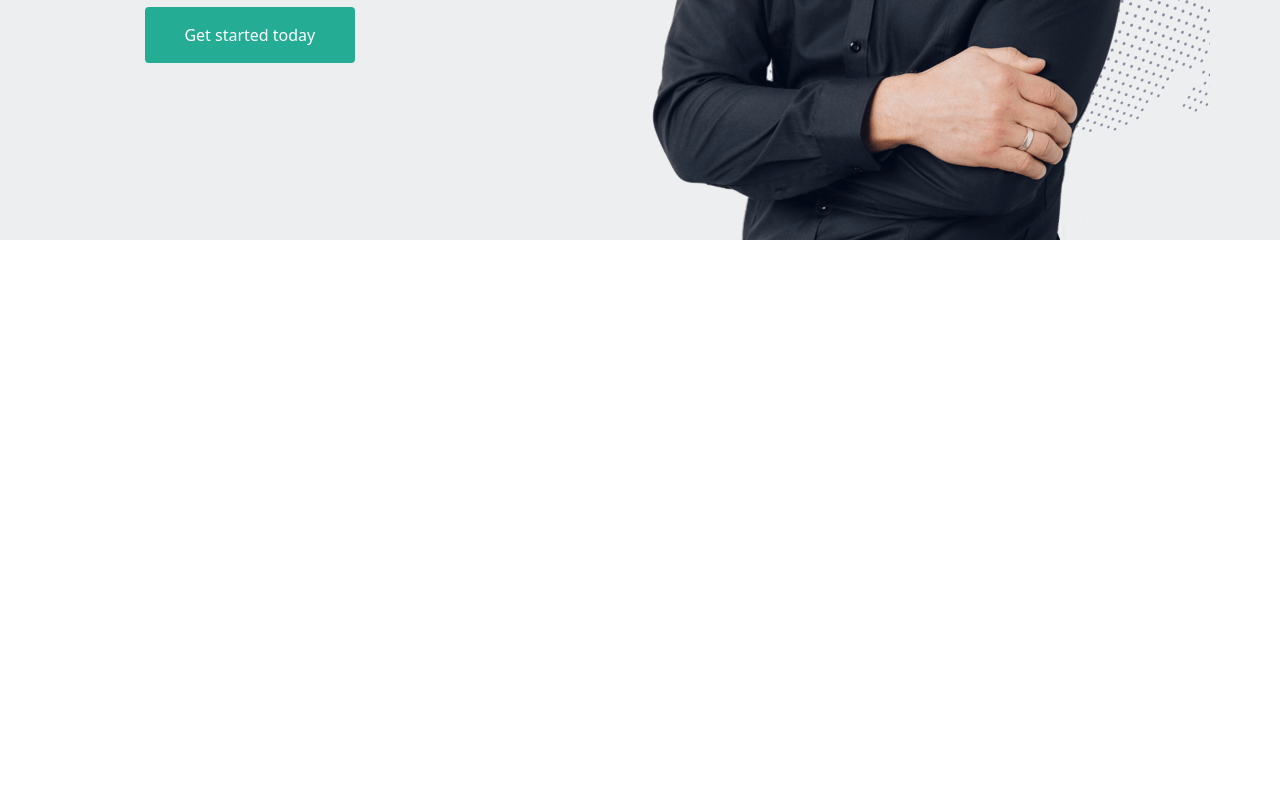
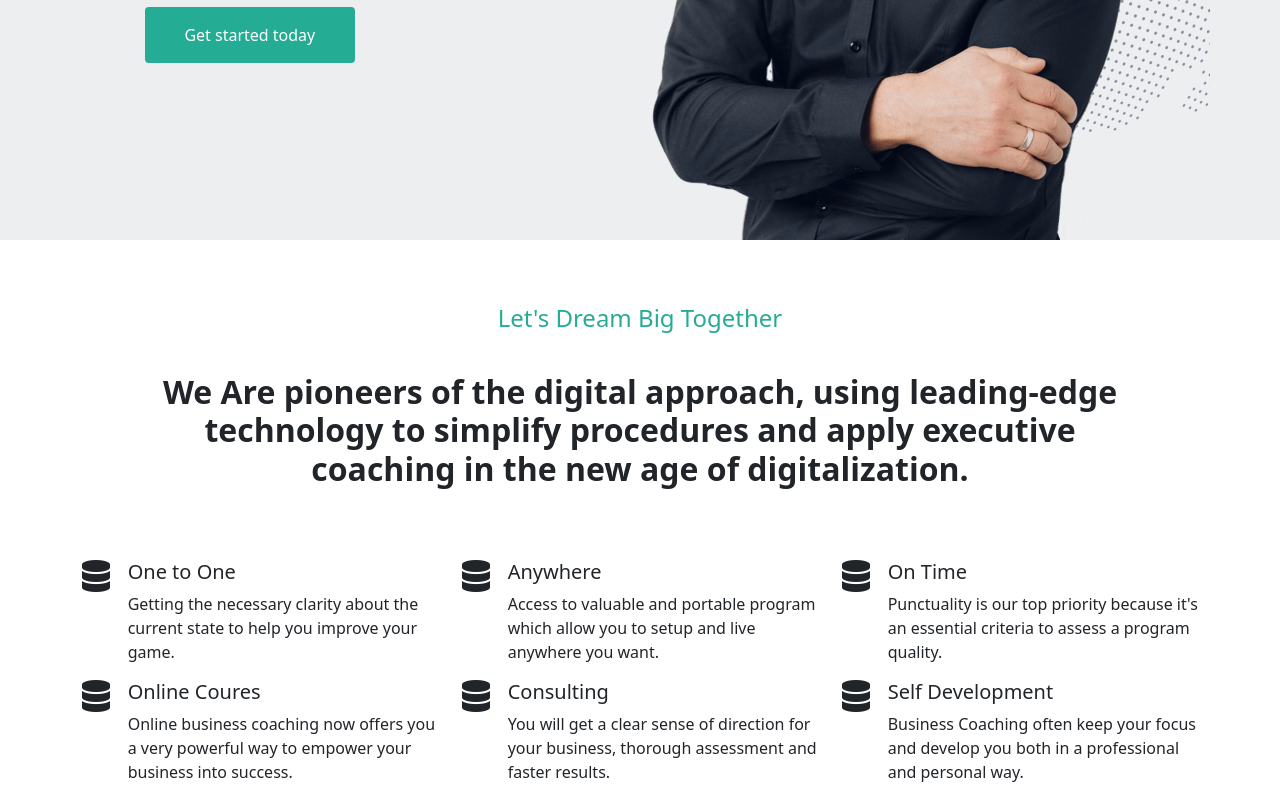
Before and after one commit to Forklein/proj-html-vuejs, a Vue app: page / in a window 1280 px wide. Shown: the part 578-1378 px from the top of the page. Before the commit the page ends 818 px from the top, so only its background shows below. Built offline with nearby package versions, Linux system fonts and the light colour scheme.

Commit message:
Set new component and new section in main

```diff
--- a/src/App.vue
+++ b/src/App.vue
@@ -7,9 +7,9 @@
 </template>
 
 <script>
-import Header from "./components/Header.vue";
-import Main from "./components/Main.vue";
-import Footer from "./components/Footer.vue";
+import Header from "@/components/Header.vue";
+import Main from "@/components/Main.vue";
+import Footer from "@/components/Footer.vue";
 
 export default {
   name: "App",
--- /dev/null
+++ b/src/assets/data/dataLeading.js
@@ -0,0 +1,32 @@
+export default [
+    {
+        title: "One to One",
+        description:
+            "Getting the necessary clarity about the current state to help you improve your game.",
+    },
+    {
+        title: "Anywhere",
+        description:
+            "Access to valuable and portable program which allow you to setup and live anywhere you want.",
+    },
+    {
+        title: "On Time",
+        description:
+            "Punctuality is our top priority because it's an essential criteria to assess a program quality.",
+    },
+    {
+        title: "Online Coures",
+        description:
+            "Online business coaching now offers you a very powerful way to empower your business into success.",
+    },
+    {
+        title: "Consulting",
+        description:
+            "You will get a clear sense of direction for your business, thorough assessment and faster results.",
+    },
+    {
+        title: "Self Development",
+        description:
+            "Business Coaching often keep your focus and develop you both in a professional and personal way.",
+    }
+]
--- /dev/null
+++ b/src/components/LeadingCard.vue
@@ -0,0 +1,25 @@
+<template>
+  <div class="d-flex">
+    <div class="col-1 me-3">
+      <i class="fas fa-database fa-2x"></i>
+    </div>
+    <div class="col text-start">
+      <div class="title">
+        <h5>{{ data.title }}</h5>
+      </div>
+      <div class="description">
+        <p>{{ data.description }}</p>
+      </div>
+    </div>
+  </div>
+</template>
+
+<script>
+export default {
+  name: "LeadingCard",
+  props: ["data"],
+};
+</script>
+
+<style scoped lang="scss">
+</style>
--- a/src/components/Main.vue
+++ b/src/components/Main.vue
@@ -1,6 +1,6 @@
 <template>
   <main>
-    <div class="jumbotron">
+    <section class="jumbotron">
       <div class="container">
         <div class="row">
           <div class="col-6 d-flex justify-content-center align-items-center">
@@ -36,13 +36,43 @@
           </div>
         </div>
       </div>
-    </div>
+    </section>
+    <section class="leading-edge mt-5">
+      <div class="container">
+        <div class="row text-center">
+          <h4 class="p-3">Let's Dream Big Together</h4>
+          <h2 class="p-3 fw-bold">
+            We Are pioneers of the digital approach, using leading-edge <br />
+            technology to simplify procedures and apply executive <br />
+            coaching in the new age of digitalization.
+          </h2>
+        </div>
+        <div class="row mt-5">
+          <div v-for="(data, index) in dataLeading" :key="index" class="col-4">
+            <LeadingCard :data="data" />
+          </div>
+        </div>
+      </div>
+    </section>
   </main>
 </template>
 
 <script>
+//# Data
+import dataLeading from "@/assets/data/dataLeading.js";
+//# Components
+import LeadingCard from "@/components/LeadingCard.vue";
+
 export default {
   name: "Main",
+  components: {
+    LeadingCard,
+  },
+  data() {
+    return {
+      dataLeading,
+    };
+  },
 };
 </script>
 
@@ -72,5 +102,10 @@ main {
       right: 20px;
     }
   }
+  .leading-edge {
+    h4 {
+      color: $color-jungle-green;
+    }
+  }
 }
 </style>
```
